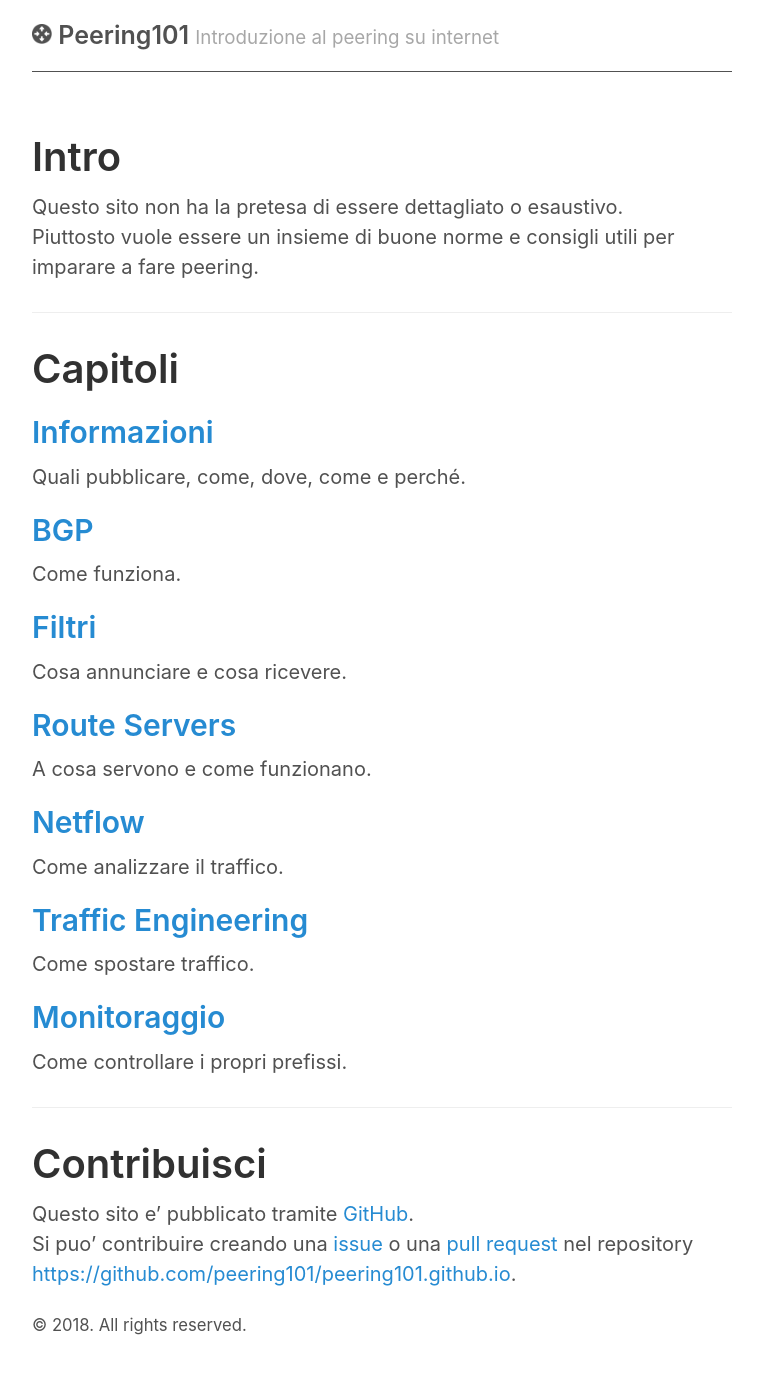
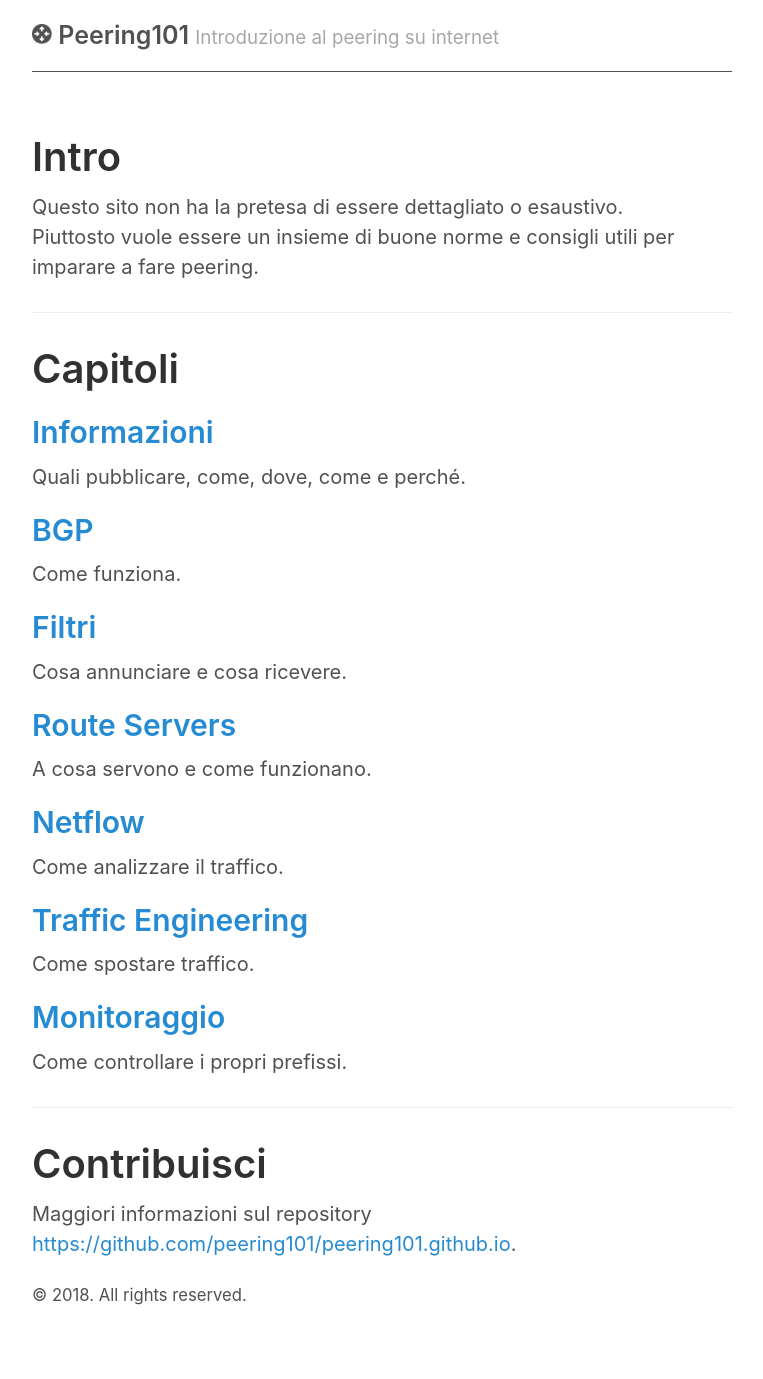
Before and after one commit to Peering101/peering101-it.github.io, a Jekyll site: the page built from index.md, in a window 1280 px wide. Shown: the whole page, without its empty margins (258-1021 px from the left). Built offline with Jekyll 4.4.1, drawn with Linux system fonts in a browser that asks for light colours; after the commit the page ends 1349 px from its top, so only the background shows below that.

Commit message:
semplificato il capitolo "contribuisci"

```diff
--- a/index.md
+++ b/index.md
@@ -34,5 +34,4 @@ Come controllare i propri prefissi.
 ---
 
 # Contribuisci
-Questo sito e' pubblicato tramite [GitHub](https://www.github.con).
-Si puo' contribuire creando una [issue]({{site.github.repo}}/issues) o una [pull request]({{site.github.repo}}) nel repository [{{site.github.repo}}]({{site.github.repo}}).
+Maggiori informazioni sul repository [{{site.github.repo}}]({{site.github.repo}}).
```
